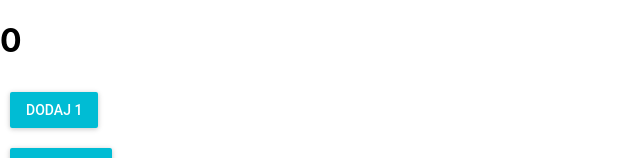
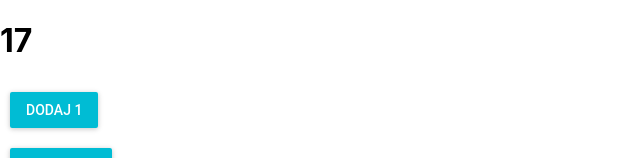
Before and after one commit to KrystianKaminski/isa-counter, a React (Create React App) app: page / in a window 1280 px wide. Shown: the top 158 px of the page, without its empty margins (0-640 px from the left). Built offline with nearby package versions, Linux system fonts and the light colour scheme.

Commit message:
Saving number to localStorage

```diff
--- a/src/App.js
+++ b/src/App.js
@@ -3,7 +3,9 @@ import Counter from "./Counter";
 
 const App = () => (
     <div>
-        <Counter />
+        <Counter
+            startNumber={17}
+        />
     </div>
 )
 
--- a/src/Counter.js
+++ b/src/Counter.js
@@ -4,8 +4,16 @@ import Button from './Button'
 
 class Counter extends React.Component {
 
-    state = {
-        number: 0
+    state = (
+        JSON.parse(localStorage.getItem('State-number'))
+        ||
+        {
+            number: this.props.startNumber || 0
+        }
+    )
+
+    componentDidUpdate() {
+        this.setLocalStorage()
     }
 
     incHandler = () => this.setState({ number: this.state.number + 1 })
@@ -15,6 +23,12 @@ class Counter extends React.Component {
     decFiveHandler = () => this.setState({ number: this.state.number - 5 })
 
     setToZeroHandler = () => this.setState({ number: 0 })
+
+
+    setLocalStorage = () => localStorage.setItem(
+        'State-number',
+        JSON.stringify(this.state)
+    )
 
 
     render() {
```
Also changed, not shown: src/Number.js (added), src/State.js (added).
